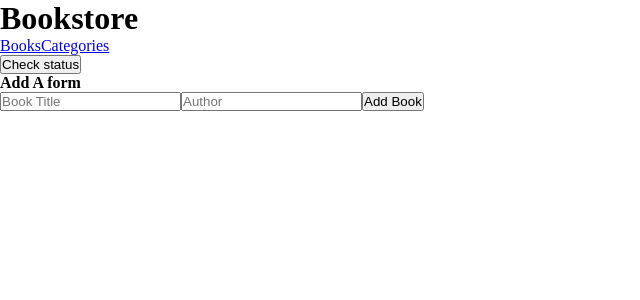
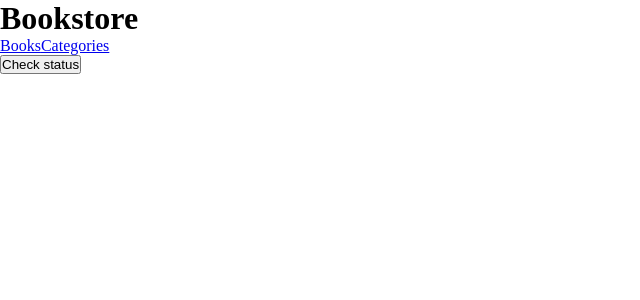
Before and after one commit to idungstanley/bookstore, a React (Create React App) app: page /categories in a window 1280 px wide. Shown: the top 300 px of the page, without its empty margins (0-640 px from the left). Built offline with nearby package versions, Linux system fonts and the light colour scheme.

Commit message:
Updated my readMe

```diff
--- a/src/App.js
+++ b/src/App.js
@@ -2,7 +2,6 @@ import { BrowserRouter as Router, Routes, Route } from 'react-router-dom';
 import Books from './components/Books';
 import Categories from './components/Categories';
 import Navbar from './components/Navbar';
-import Form from './components/Form';
 import './app.css';
 
 function App() {
@@ -13,7 +12,6 @@ function App() {
         <Route exact path="/" element={<Books />} />
         <Route path="/categories" element={<Categories />} />
       </Routes>
-      <Form />
     </Router>
   );
 }
--- a/src/components/Books.js
+++ b/src/components/Books.js
@@ -1,9 +1,13 @@
 import React from 'react';
 import Book from './Book';
+import Form from './Form';
 
 function Books() {
   return (
-    <Book name="stan" title="Good day" head="Seed" />
+    <>
+      <Book name="stan" title="Good day" head="Seed" />
+      <Form />
+    </>
   );
 }
 
```
